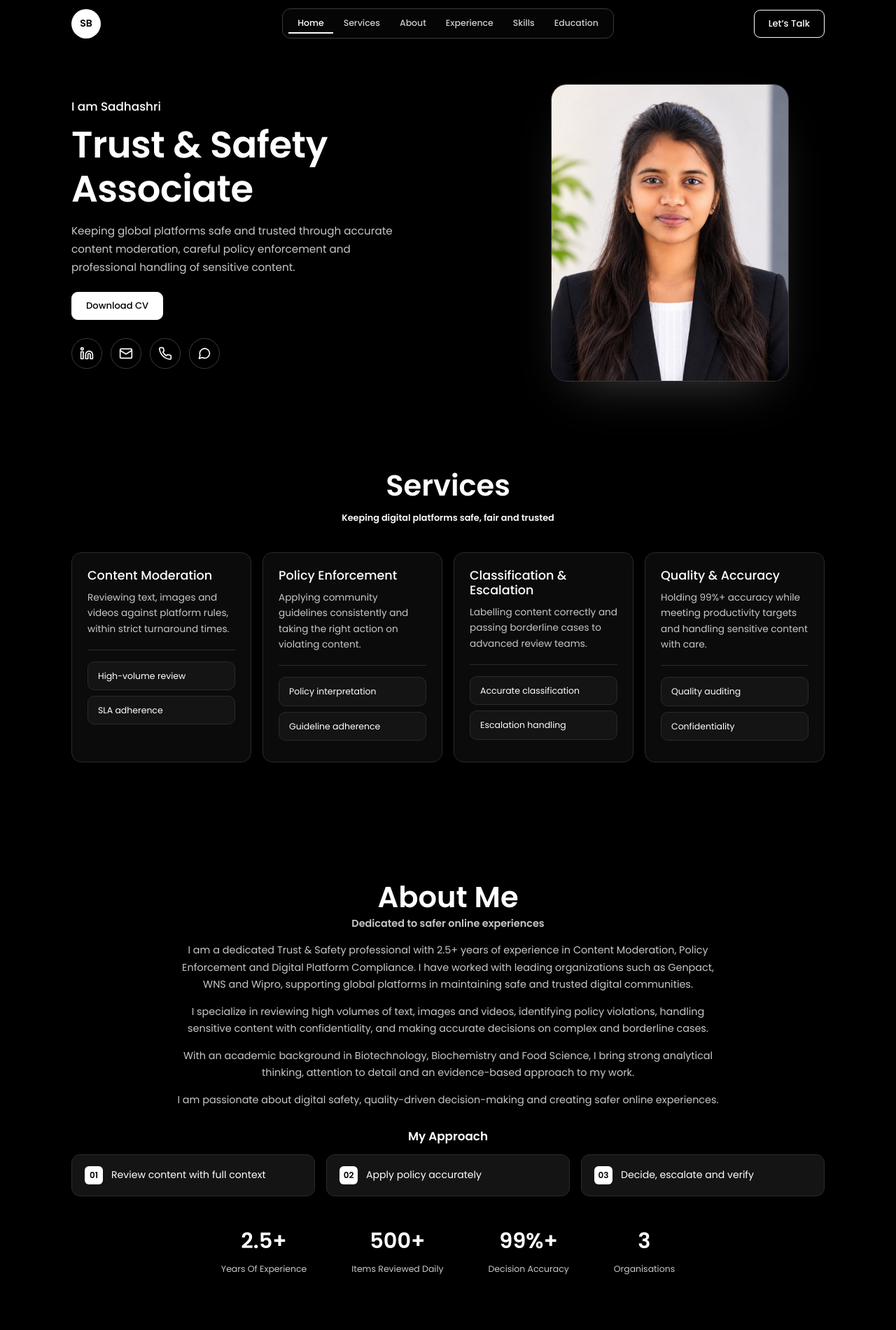
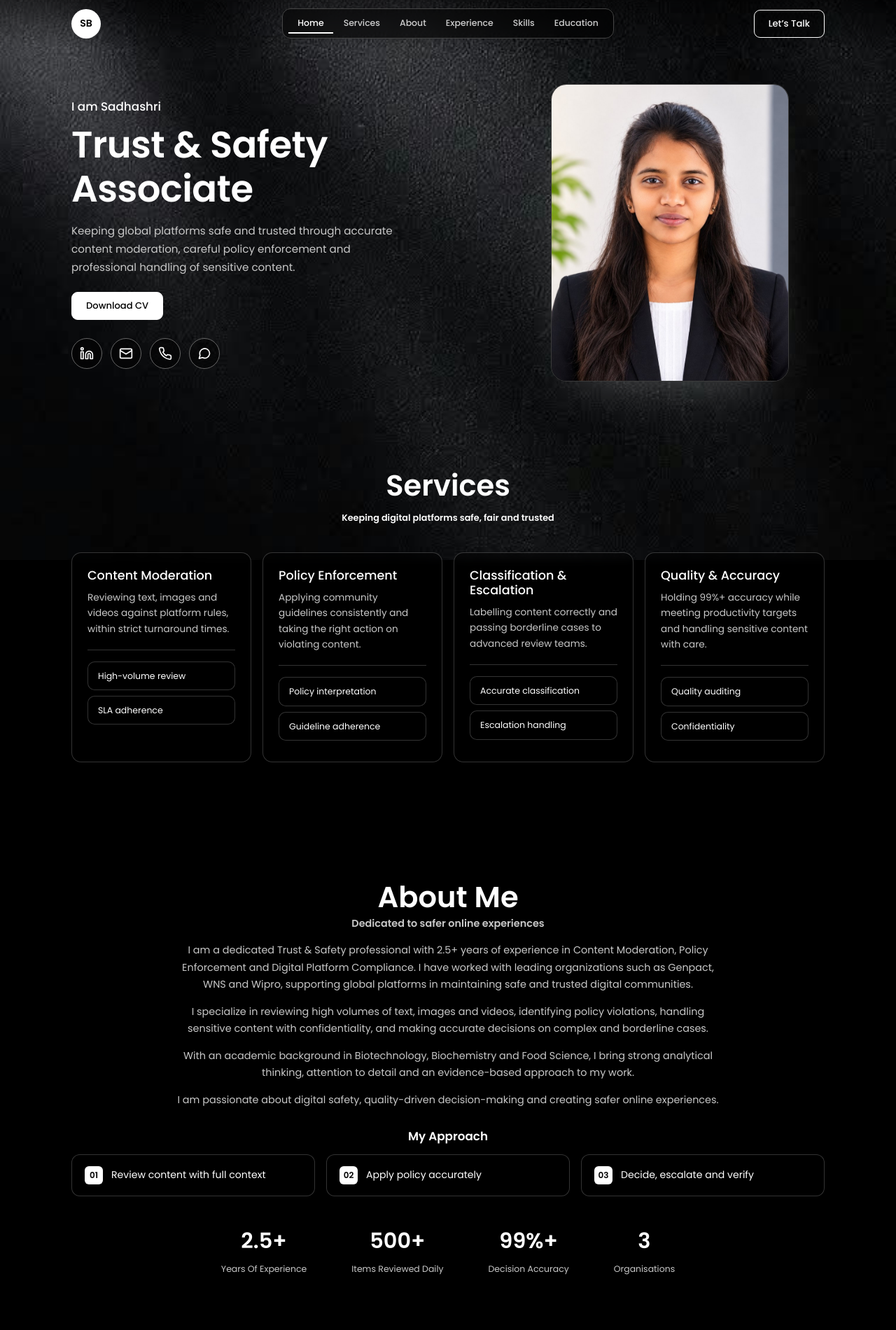
Before and after one commit to tirupathireddy901-prog/Sadhashri, a plain HTML site: page index.html in a window 1280 px wide. Shown: the top 1900 px of the page at 70% size. Drawn offline with Linux system fonts and the light colour scheme.

Commit message:
New black theme, new email and resume

```diff
--- a/index.html
+++ b/index.html
@@ -13,31 +13,33 @@
 <link rel="preconnect" href="https://fonts.gstatic.com" crossorigin>
 <link href="https://fonts.googleapis.com/css2?family=Poppins:wght@400;500;600&display=swap" rel="stylesheet">
 <style>
-:root{--bg:#000;--card:#0b0b0b;--card2:#141414;--line:#2a2a2a;--ink:#fff;--muted:#c8c8c8;--dim:#8f8f8f;--f:'Poppins','Segoe UI',Arial,sans-serif;color-scheme:dark}
+:root{--bg:#000;--card:rgba(0,0,0,.48);--card2:rgba(0,0,0,.38);--line:rgba(255,255,255,.2);--ink:#fff;--muted:#c8c8c8;--dim:#8f8f8f;--f:'Poppins','Segoe UI',Arial,sans-serif;color-scheme:dark}
 *,*::before,*::after{box-sizing:border-box}
 html{scroll-behavior:smooth;scroll-padding-top:90px}
-body{margin:0;background:var(--bg);color:var(--ink);font:400 .95rem/1.7 var(--f);-webkit-text-size-adjust:100%}
+body{margin:0;background:#000;color:var(--ink);font:400 .95rem/1.7 var(--f);-webkit-text-size-adjust:100%}
 a{color:inherit}
 :focus-visible{outline:2px solid #fff;outline-offset:3px;border-radius:6px}
 h1,h2,h3{margin:0;font-family:var(--f);line-height:1.2}
 .wrap{max-width:1120px;margin:0 auto;padding:0 22px}
 .skip{position:absolute;left:-999px;top:8px;background:#fff;color:#000;padding:8px 14px;border-radius:8px;z-index:60}.skip:focus{left:8px}
 
+/* fixed dark background */
+.bgfx{position:fixed;inset:0;z-index:-1;background:#000 url(bg-dark.jpg) center/cover no-repeat}
 /* nav */
-.nav{position:fixed;top:0;left:0;right:0;z-index:50;background:linear-gradient(#000 65%,rgba(0,0,0,0));padding:calc(12px + env(safe-area-inset-top,0px)) 0 16px}
+.nav{position:fixed;top:0;left:0;right:0;z-index:50;background:linear-gradient(rgba(0,0,0,.55),rgba(0,0,0,0));padding:calc(12px + env(safe-area-inset-top,0px)) 0 16px}
 .nav .wrap{display:grid;grid-template-columns:1fr auto 1fr;align-items:center;gap:12px}
 .logo{width:42px;height:42px;border-radius:50%;background:#fff;color:#000;display:grid;place-items:center;font:600 .88rem var(--f);text-decoration:none}
-.pill{display:flex;gap:2px;border:1px solid #3a3a3a;border-radius:12px;padding:6px 8px;background:#050505}
+.pill{display:flex;gap:2px;border:1px solid #444;border-radius:12px;padding:6px 8px;background:rgba(0,0,0,.55);-webkit-backdrop-filter:blur(8px);backdrop-filter:blur(8px)}
 .pill a{padding:3px 13px;font-size:.78rem;font-weight:500;text-decoration:none;color:#fff;border-bottom:2px solid transparent;transition:border-color .2s,opacity .2s;opacity:.8}
 .pill a:hover{opacity:1}
 .pill a.on{border-bottom-color:#fff;opacity:1}
-.right{justify-self:end;display:flex;gap:8px}
-.btn{display:inline-flex;align-items:center;justify-content:center;gap:8px;padding:9px 20px;border-radius:9px;border:1px solid #fff;background:#000;color:#fff;font:500 .82rem var(--f);text-decoration:none;cursor:pointer;transition:background .2s,color .2s}
+.right{justify-self:end;display:flex;gap:12px;align-items:center}
+.btn{display:inline-flex;align-items:center;justify-content:center;gap:8px;padding:9px 20px;border-radius:9px;border:1px solid #fff;background:rgba(0,0,0,.45);color:#fff;font:500 .82rem var(--f);text-decoration:none;cursor:pointer;transition:background .2s,color .2s}
 .btn:hover{background:#fff;color:#000}
 .btn.solid{background:#fff;color:#000}
 .btn.solid:hover{background:#d9d9d9;border-color:#d9d9d9}
 #burger{display:none;padding:9px 14px}
-@media(max-width:680px){.nav .wrap{grid-template-columns:auto 1fr}.pill{display:none;position:absolute;top:66px;left:22px;right:22px;flex-direction:column;background:#050505;padding:8px}.pill.open{display:flex}.pill a{padding:9px 12px}#burger{display:inline-flex}.right .talk{display:none}}
+@media(max-width:680px){.nav .wrap{grid-template-columns:auto 1fr}.pill{display:none;position:absolute;top:66px;left:22px;right:22px;flex-direction:column;background:rgba(0,0,0,.88);padding:8px}.pill.open{display:flex}.pill a{padding:9px 12px}#burger{display:inline-flex}.right .talk{display:none}}
 
 /* hero */
 .hero{padding:120px 0 40px}
@@ -47,7 +49,7 @@ h1,h2,h3{margin:0;font-family:var(--f);line-height:1.2}
 .hero h1{font-size:clamp(2.2rem,5.2vw,3.3rem);font-weight:600;color:#fff;letter-spacing:-.01em}
 .lead{max-width:30rem;color:var(--muted);margin:16px 0 22px;font-size:.95rem}
 .soc{display:flex;gap:12px;margin-top:26px}
-.soc a{width:44px;height:44px;border-radius:50%;border:1px solid #3a3a3a;display:grid;place-items:center;color:#fff;background:#000;transition:background .2s,color .2s,border-color .2s}
+.soc a{width:44px;height:44px;border-radius:50%;border:1px solid #666;display:grid;place-items:center;color:#fff;background:rgba(0,0,0,.5);transition:background .2s,color .2s,border-color .2s}
 .soc a:hover{background:#fff;color:#000;border-color:#fff}
 .ph{justify-self:center;width:min(100%,340px)}
 /* photo is shown in its original colours – no filter of any kind */
@@ -58,7 +60,7 @@ section{padding:84px 0}
 h2{text-align:center;font-size:clamp(1.9rem,4.2vw,2.6rem);font-weight:600;color:#fff}
 .sub{text-align:center;font-weight:600;font-size:.8rem;margin:10px 0 38px}
 .g{display:grid;gap:16px;grid-template-columns:repeat(auto-fit,minmax(235px,1fr))}
-.card{background:var(--card);border:1px solid var(--line);border-radius:14px;padding:22px;transition:border-color .2s}
+.card{-webkit-backdrop-filter:blur(6px);backdrop-filter:blur(6px);background:var(--card);border:1px solid var(--line);border-radius:14px;padding:22px;transition:border-color .2s}
 .card:hover{border-color:#777}
 .card h3{font-size:1.1rem;font-weight:500;margin-bottom:10px}
 .card p{margin:0 0 18px;color:var(--muted);font-size:.85rem;line-height:1.65}
@@ -88,19 +90,19 @@ h2{text-align:center;font-size:clamp(1.9rem,4.2vw,2.6rem);font-weight:600;color:
 .tiles{display:grid;grid-template-columns:1fr 1fr;gap:12px}
 @media(max-width:480px){.tiles{grid-template-columns:1fr}}
 .tile{display:flex;align-items:center;gap:12px;padding:14px 16px;border:1px solid var(--line);border-radius:12px;background:var(--card);text-decoration:none;color:var(--muted);font-size:.82rem;line-height:1.35;overflow-wrap:anywhere;transition:border-color .2s,background .2s}
-.tile:hover{border-color:#fff;background:#141414}
+.tile:hover{border-color:#fff;background:rgba(0,0,0,.7)}
 .tile.w{grid-column:1/-1}
 .tile b{display:block;color:var(--ink);font-weight:500;font-size:.95rem}
 .ti{flex:none;width:40px;height:40px;border-radius:10px;background:#fff;color:#000;display:grid;place-items:center}
 .copy{grid-column:1/-1;font-size:.78rem;padding:9px 14px}
-form{display:grid;gap:14px;background:var(--card);border:1px solid var(--line);border-radius:14px;padding:22px}
+form{display:grid;gap:14px;-webkit-backdrop-filter:blur(6px);backdrop-filter:blur(6px);background:var(--card);border:1px solid var(--line);border-radius:14px;padding:22px}
 label{font-size:.82rem;font-weight:500}
-input,textarea{width:100%;margin-top:6px;padding:11px 13px;border-radius:10px;border:1px solid #3a3a3a;background:#000;color:#fff;font:inherit}
+input,textarea{width:100%;margin-top:6px;padding:11px 13px;border-radius:10px;border:1px solid #3a3a3a;background:rgba(0,0,0,.6);color:#fff;font:inherit}
 input:focus,textarea:focus{outline:none;border-color:#fff}
 textarea{min-height:110px;resize:vertical}
 form .btn{padding:12px}
 .note{margin:0;font-size:.76rem;color:var(--dim);min-height:1.2em}
-footer{padding:34px 0 40px;text-align:center;font-size:.8rem;color:var(--dim);border-top:1px solid var(--line)}
+footer{padding:34px 0 40px;text-align:center;font-size:.8rem;color:#bbb;border-top:1px solid var(--line)}
 .fl{display:flex;justify-content:center;flex-wrap:wrap;gap:20px;margin-bottom:12px}.fl a{color:var(--muted);text-decoration:none}.fl a:hover{color:#fff}
 #up{position:fixed;right:18px;bottom:calc(18px + env(safe-area-inset-bottom,0px));width:42px;height:42px;border-radius:50%;border:1px solid #fff;background:#000;color:#fff;cursor:pointer;opacity:0;pointer-events:none;transition:opacity .25s,background .2s,color .2s;font-size:1.1rem}
 #up:hover{background:#fff;color:#000}
@@ -111,6 +113,7 @@ footer{padding:34px 0 40px;text-align:center;font-size:.8rem;color:var(--dim);bo
 </style>
 </head>
 <body>
+<div class="bgfx" aria-hidden="true"></div>
 <a class="skip" href="#about">Skip to content</a>
 <header class="nav"><div class="wrap">
 <a class="logo" href="#top" aria-label="Home">SB</a>
```
Also changed, not shown: bg-dark.jpg (added).
